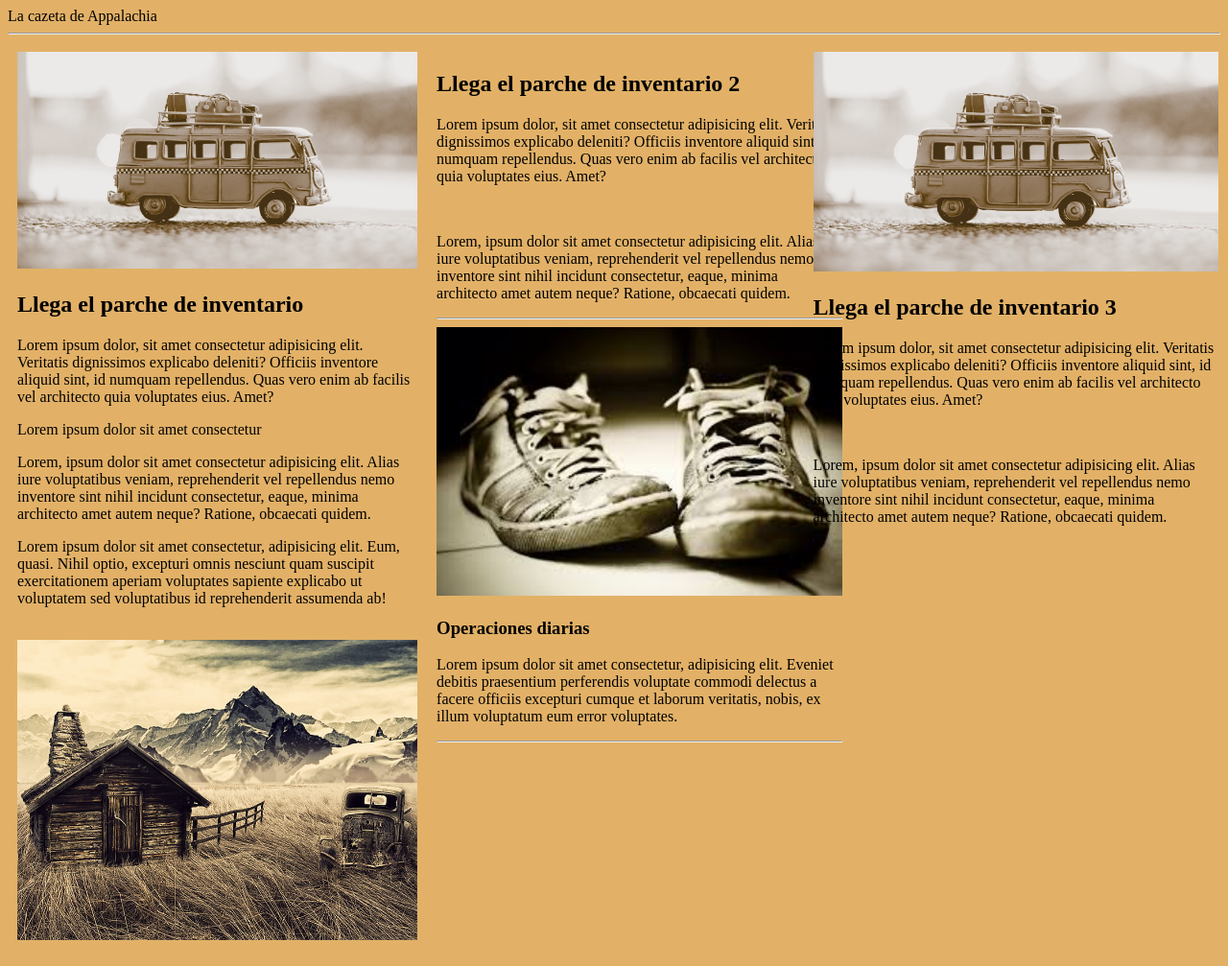
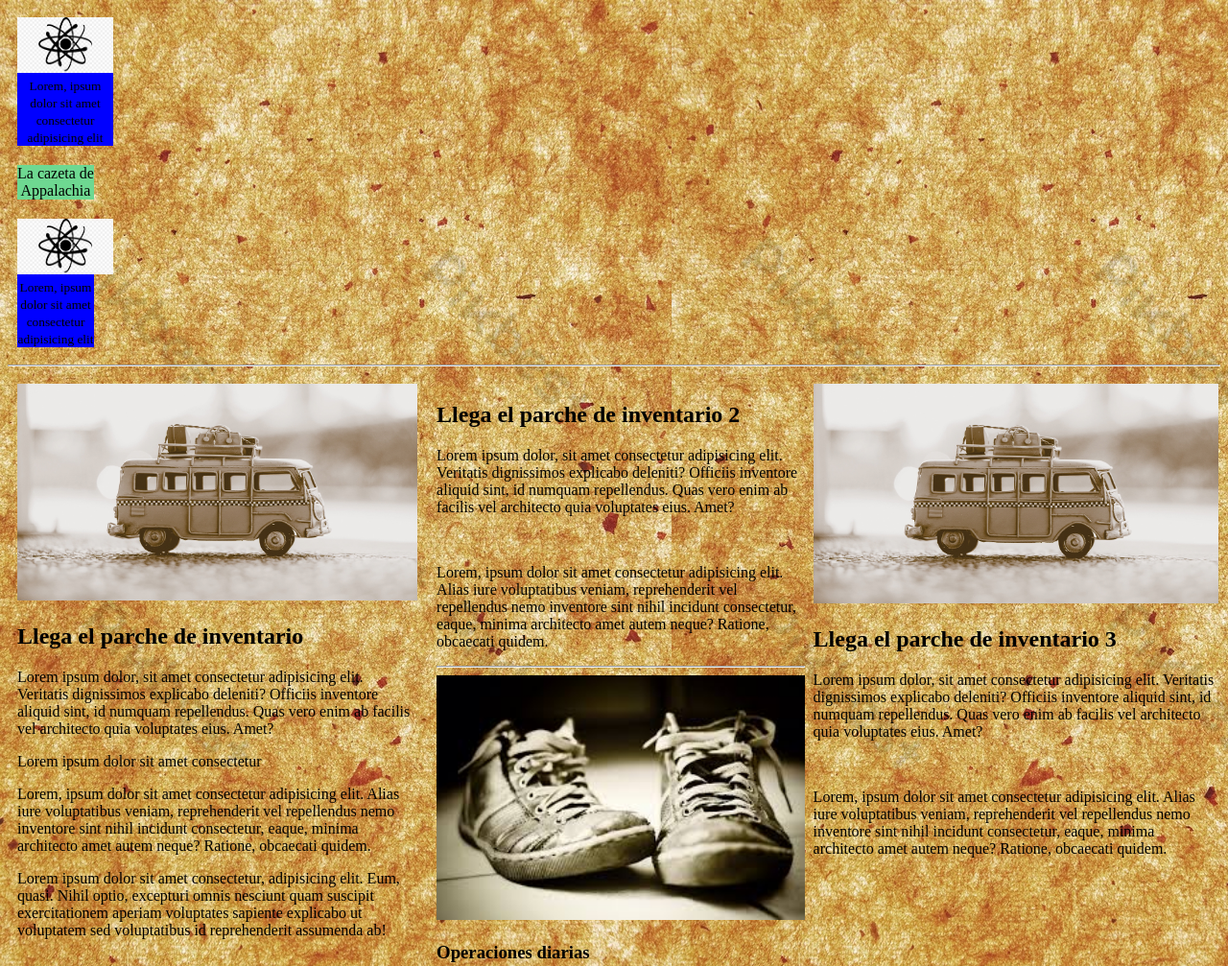
Before and after one commit to Muertoparado/periodico, a plain HTML site: page index.html in a window 1280 px wide. Shown: the top 1007 px of the page at 96% size. Drawn offline with Linux system fonts and the light colour scheme.

Commit message:
actualizacion 2

```diff
--- a/index.html
+++ b/index.html
@@ -8,7 +8,26 @@
     <title>Document</title>
   </head>
   <body>
-    <header>La cazeta de Appalachia</header>
+    <header>
+      <div class="box-head1">
+        <img src="img/atomo.png">
+        <small>Lorem, ipsum <br>
+        dolor sit amet consectetur <br>
+        adipisicing elit</small>
+
+      </div>
+      <div class="box-head2">
+        La cazeta de Appalachia
+
+      </div>
+      <div class="box-head3">
+        <img src="img/atomo.png">
+        <small>Lorem, ipsum <br>
+        dolor sit amet consectetur <br>
+        adipisicing elit</small>
+
+      </div>
+    </header>
     <hr />
     <section>
       <div class="text-content">
@@ -58,7 +77,9 @@
         <h3>Operaciones diarias</h3>
         <p>Lorem ipsum dolor sit amet consectetur, adipisicing elit. Eveniet debitis praesentium perferendis voluptate commodi delectus a facere officiis excepturi cumque et laborum veritatis, nobis, ex illum voluptatum eum error voluptates.</p>
         <hr>
-
+        <h3>Conocimiento prohibido</h3>
+        <p>Lorem ipsum dolor sit amet consectetur, adipisicing elit. Nihil quaerat expedita alias doloremque, quam minima nulla, perferendis eius itaque laborum cum! Tempora, sapiente. Omnis aspernatur numquam error beatae velit nostrum.</p>
+        <img src="img/qw.jpg">
       </div>
       <div class="text-content box3">
         <img src="img/sepia-touch-of-retro.jpg" />
--- a/style.css
+++ b/style.css
@@ -1,5 +1,33 @@
 body{
     background-color: rgb(226, 177, 103);
+    background-image: url(img/vintage-old-paper-texture-background_6225192.webp);
+}
+header{
+display: inline-block;
+}
+header, img{
+    width: 100px;
+}
+.box-head1{
+    display: inline-block;
+    position: relative;
+    background-color: blue;
+    text-align: center;
+}
+.box-head2{
+    display: inline-block;
+    position: relative;
+    background-color: rgb(110, 216, 145);
+    text-align: center;
+}
+.box-head3{
+    right: 0;
+    top: 0;
+    position: absolute;
+    position: relative;
+    background-color: blue;
+    text-align: center;
+
 }
 div{
     margin:10px;
@@ -16,9 +44,9 @@ div{
 .box2{
     position: absolute;
     display: inline-block;
+    width: 30%;
 }
 .box3{
     right: 0;
     position: absolute;
-
 }
```
Also changed, not shown: img/atomo.png (added), img/qw.jpg (added), img/vintage-old-paper-texture-background_6225192.webp (added).
